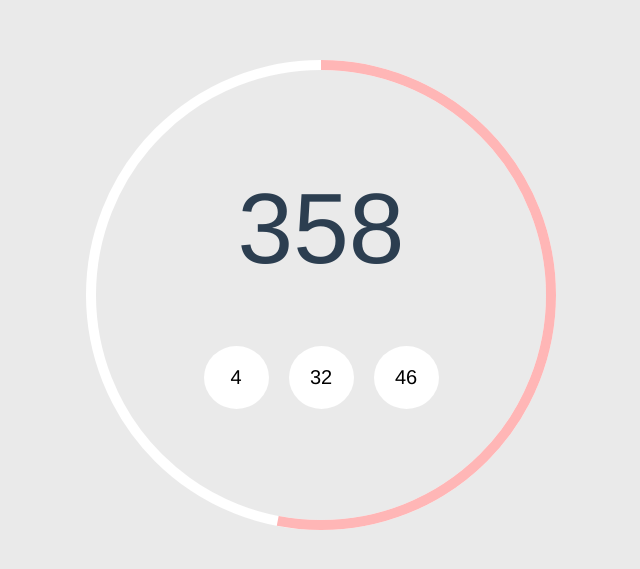
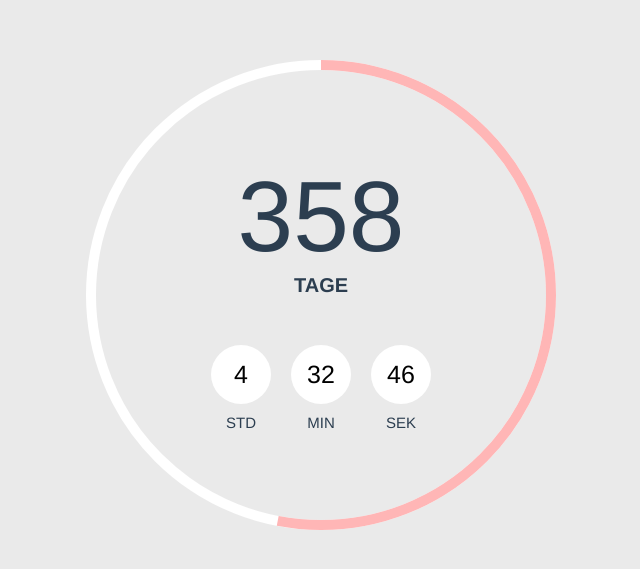
Before and after one commit to FrederikS/atimer, a Vue app: page / in a window 1280 px wide. Shown: the part 105-674 px from the top of the page, without its empty margins (319-959 px from the left). Built offline with nearby package versions, Linux system fonts and the light colour scheme.

Commit message:
more countdown styling

```diff
--- a/src/components/Countdown.vue
+++ b/src/components/Countdown.vue
@@ -2,11 +2,23 @@
   <div class="timer">
     <progress-circle :percentage="percentage" :radius="250">
       <div class="inner">
-        <div class="days">{{ days }}</div>
+        <div class="main">
+          <span class="value">{{ days }}</span>
+          <span class="unit">tage</span>
+        </div>
         <div class="details">
-          <span>{{ hours }}</span>
-          <span>{{ minutes }}</span>
-          <span>{{ seconds }}</span>
+          <div>
+            <span class="value">{{ hours }}</span>
+            <span class="unit">std</span>
+          </div>
+          <div>
+            <span class="value">{{ minutes }}</span>
+            <span class="unit">min</span>
+          </div>
+          <div>
+            <span class="value">{{ seconds }}</span>
+            <span class="unit">sek</span>
+          </div>
         </div>
       </div>
     </progress-circle>
@@ -73,18 +85,46 @@ export default class Countdown extends Vue {
   height: 350px;
 }
 
-.days {
+.main {
+  display: flex;
+  justify-content: center;
+  flex-direction: column;
+}
+
+.main .value {
   font-size: 100px;
 }
 
-.details span {
+.main .unit {
+  text-transform: uppercase;
+  font-weight: bold;
+  font-size: 20px;
+}
+
+.details {
+  display: flex;
+  justify-content: center;
+}
+
+.details div {
+  display: flex;
+  justify-content: center;
+  flex-direction: column;
+}
+
+.details .value {
+  color: black;
+  width: 30px;
   background-color: white;
-  padding: 20px;
+  padding: 15px;
   margin: 10px;
-  color: black;
-  width: 25px;
-  display: inline-block;
-  font-size: 20px;
   border-radius: 50%;
+  font-size: 25px;
+}
+
+.details .unit {
+  font-size: 15px;
+  text-transform: uppercase;
+  font-weight: lighter;
 }
 </style>
```
